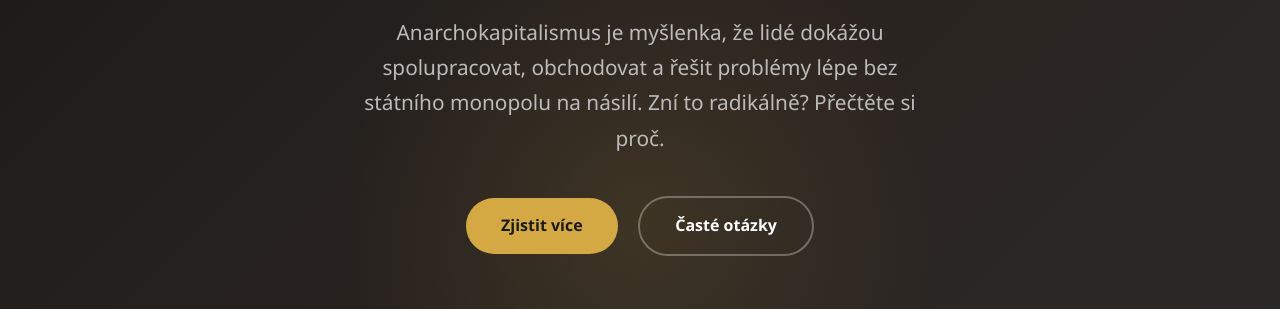
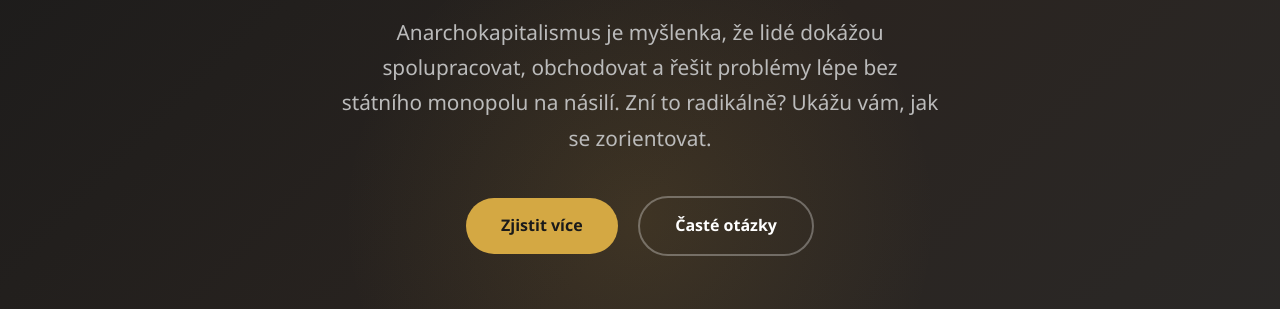
Before and after one commit to matymazanek/neagrese, a plain HTML site: page index.html in a window 1280 px wide. Shown: the part 260-569 px from the top of the page. Drawn offline with Linux system fonts and the light colour scheme.

Commit message:
Add files via upload

```diff
--- a/index.html
+++ b/index.html
@@ -837,7 +837,7 @@
 <section class="hero">
   <div class="hero-content">
     <h1>Co kdybychom byli <span>opravdu svobodní?</span></h1>
-    <p>Anarchokapitalismus je myšlenka, že lidé dokážou spolupracovat, obchodovat a řešit problémy lépe bez státního monopolu na násilí. Zní to radikálně? Přečtěte si proč.</p>
+    <p>Anarchokapitalismus je myšlenka, že lidé dokážou spolupracovat, obchodovat a řešit problémy lépe bez státního monopolu na násilí. Zní to radikálně? Ukážu vám, jak se zorientovat.</p>
     <div class="btn-wrap">
       <a href="#problemy" class="btn btn-gold">Zjistit více</a>
       <a href="#faq" class="btn btn-outline">Časté otázky</a>
```
